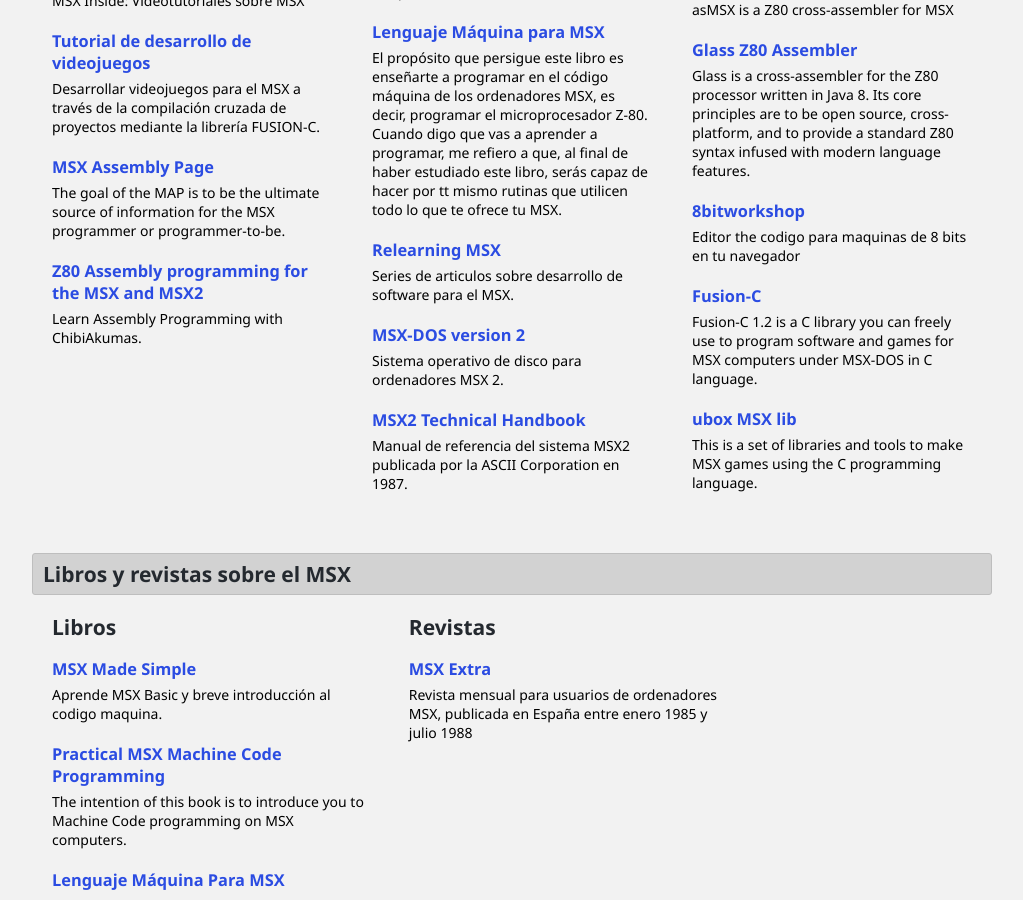
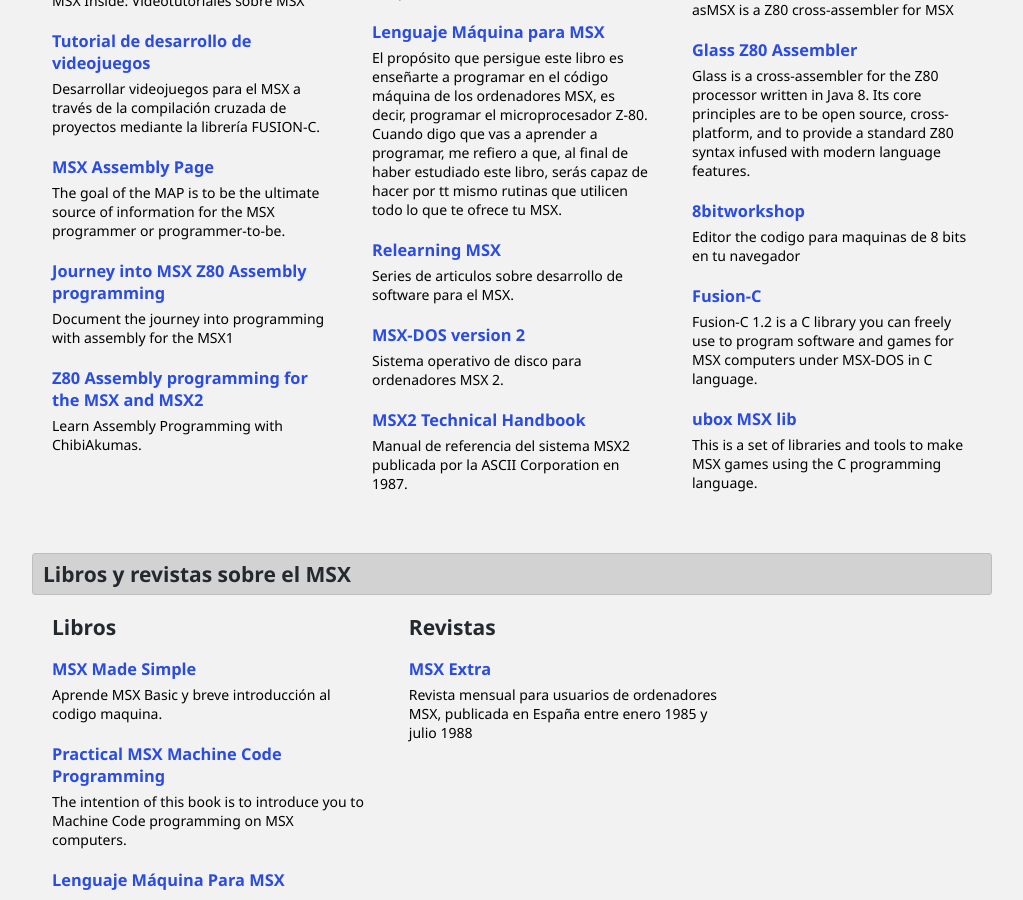
Before and after one commit to msxbits/msxbits.github.io, a Jekyll site: the page built from index.md, in a window 1280 px wide and 900 px high, scrolled down 708 px. Shown: the whole window, without its empty margins (128-1151 px from the left). Built offline with Jekyll 4.4.1, drawn with Linux system fonts in a browser that asks for light colours.

Commit message:
Added Journey tutorial

```diff
--- a/index.md
+++ b/index.md
@@ -98,6 +98,13 @@
               </a>
             </li>
           <li>
+            <a class="article" href="https://gilbertfrancois.github.io/">
+              <article>
+                <h3>Journey into MSX Z80 Assembly programming</h3>
+                <p>Document the journey into programming with assembly for the MSX1</p>
+              </article>
+            </a>
+          </li>          <li>
             <a class="article" href="https://www.chibiakumas.com/z80/msx.php">
               <article>
                 <h3>Z80 Assembly programming for the MSX and MSX2</h3>
```
